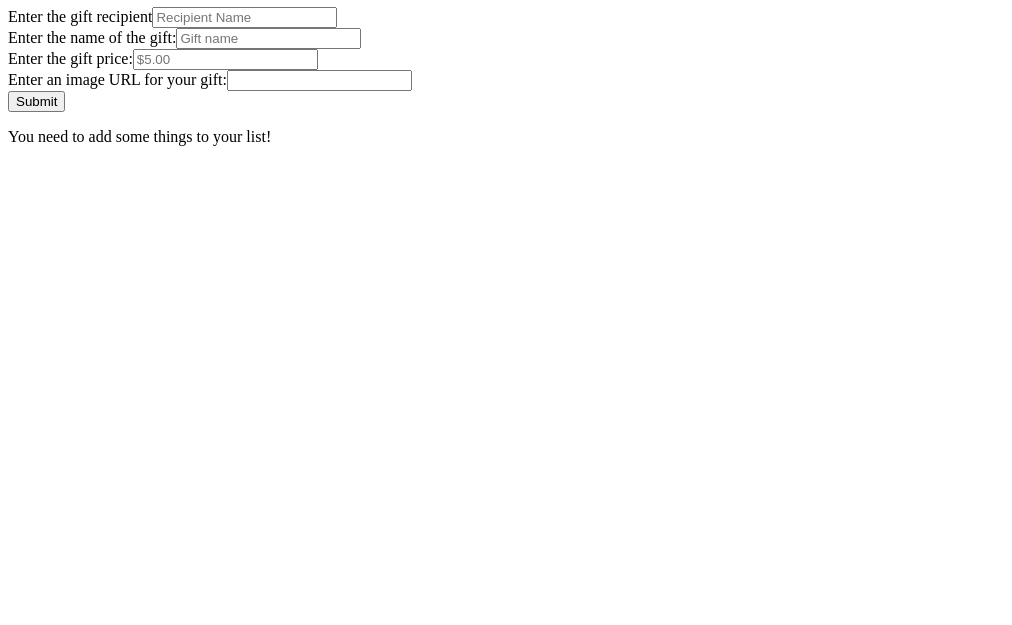
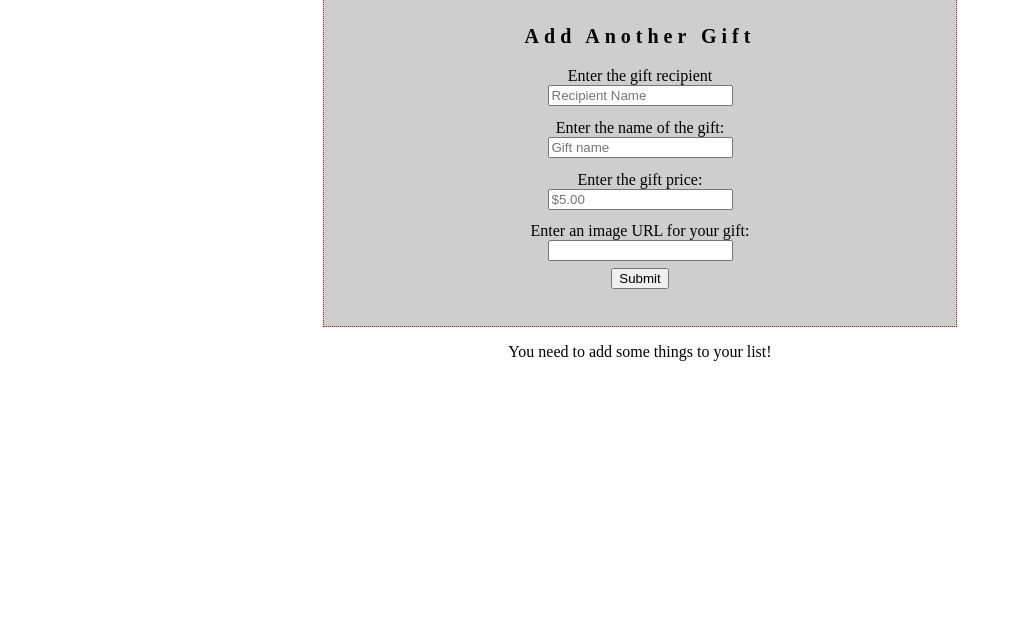
Before and after one commit to 3mi1y/react-playground, a React app: page / in a window 1280 px wide. Shown: the part 175-800 px from the top of the page, without its empty margins (0-1012 px from the left). Built offline with nearby package versions, Linux system fonts and the light colour scheme; a web font is replaced by a local one.

Commit message:
Added some styling and separated components

```diff
--- a/public/index.html
+++ b/public/index.html
@@ -11,6 +11,7 @@
     <link rel="manifest" href="%PUBLIC_URL%/manifest.json">
     <link rel="shortcut icon" href="%PUBLIC_URL%/favicon.ico">
     <link rel="stylesheet" href="https://maxcdn.bootstrapcdn.com/font-awesome/4.7.0/css/font-awesome.min.css" />
+    <link href="https://fonts.googleapis.com/css?family=Spectral+SC" rel="stylesheet">
     <!--
       Notice the use of %PUBLIC_URL% in the tags above.
       It will be replaced with the URL of the `public` folder during the build.
--- a/src/holidayShoppingList/App.js
+++ b/src/holidayShoppingList/App.js
@@ -2,9 +2,15 @@ import React from 'react'
 import Header from './Header'
 import ListContainer from './ListContainer'
 
+const styles = {
+  main: {
+    fontFamily: 'Spectral SC'
+  }
+}
+
 const App = () => {
   return (
-    <div>
+    <div styles={styles.main}>
       <Header
         title='Holiday Shopping List App'
         subheader='A handy tool to use for gift shopping'
--- /dev/null
+++ b/src/holidayShoppingList/Gift.js
@@ -0,0 +1,31 @@
+import React from 'react'
+import PropTypes from 'prop-types'
+
+const styles = {
+  giftContainer: {
+    display: 'flex',
+    flexDirection: 'column',
+    justifyContent: 'spaceAround',
+    alignItems: 'center'
+  },
+  image: {
+    maxWidth: '50%'
+  }
+}
+
+const Gift = ({item}) => {
+  return (
+    <div style={styles.giftContainer}>
+      <h3>Recipient: {item.recipientName}</h3>
+      <h5>Gift: {item.giftName}</h5>
+      <img style={styles.image} src={item.giftImage} />
+      <p>Price: ${item.giftPrice}</p>
+    </div>
+  )
+}
+
+Gift.propTypes = {
+  item: PropTypes.object.isRequired
+}
+
+export default Gift
--- a/src/holidayShoppingList/GiftForm.js
+++ b/src/holidayShoppingList/GiftForm.js
@@ -1,34 +1,56 @@
 import React from 'react'
 import PropTypes from 'prop-types'
 
+const styles = {
+  formContainer: {
+    width: '50%',
+    border: '1px dotted red',
+    fontFamily: 'Spectral SC',
+    backgroundColor: '#cecece',
+    paddingTop: '3%',
+    paddingBottom: '3%',
+    display: 'flex',
+    flexDirection: 'column',
+    alignItems: 'center'
+  },
+  header: {
+    letterSpacing: '5px',
+    fontSize: '20px'
+  },
+  inputContainer: {
+    display: 'flex',
+    flexDirection: 'column',
+    alignItems: 'center',
+    padding: '1%'
+  }
+}
+
 const GiftForm = ({ addGift, recipientNameChange, giftNameChange, giftPriceChange, giftImageChange }) => {
   return (
-    <div>
-      <h1>Enter a new gift:</h1>
-      <form onSubmit={addGift}>
-        <div>
+    <form onSubmit={addGift} style={styles.formContainer}>
+      <h1 style={styles.header}>Add Another Gift</h1>
+      <div style={styles.inputContainer}>
         <label>Enter the gift recipient</label>
         <input type='text' placeholder='Recipient Name' onChange={recipientNameChange} />
       </div>
 
-        <div>
+      <div style={styles.inputContainer}>
         <label>Enter the name of the gift:</label>
         <input type='text' placeholder='Gift name' onChange={giftNameChange} />
       </div>
 
-        <div>
+      <div style={styles.inputContainer}>
         <label>Enter the gift price:</label>
         <input type='number' placeholder='$5.00' onChange={giftPriceChange} />
       </div>
 
-        <div>
+      <div style={styles.inputContainer}>
         <label>Enter an image URL for your gift:</label>
         <input type='text' onChange={giftImageChange} />
       </div>
 
       <button type='submit'>Submit</button>
     </form>
-    </div>
   )
 }
 
--- a/src/holidayShoppingList/Header.js
+++ b/src/holidayShoppingList/Header.js
@@ -1,9 +1,19 @@
 import React from 'react'
 import PropTypes from 'prop-types'
 
+const styles = {
+  header: {
+    fontFamily: 'Spectral SC',
+    display: 'flex',
+    flexDirection: 'column',
+    justifyContent: 'spaceBetween',
+    alignItems: 'center'
+  }
+}
+
 const Header = ({title, subheader}) => {
   return (
-    <div>
+    <div style={styles.header}>
       <h1>{title}</h1>
       <h3>{subheader}</h3>
     </div>
--- a/src/holidayShoppingList/ListContainer.js
+++ b/src/holidayShoppingList/ListContainer.js
@@ -1,6 +1,18 @@
 import React, {Component} from 'react'
 import GiftForm from './GiftForm'
 import ListOfGifts from './ListOfGifts'
+
+const styles = {
+  giftContainer: {
+    display: 'flex',
+    flexDirection: 'column',
+    justifyContent: 'spaceAround',
+    alignItems: 'center'
+  },
+  image: {
+    maxWidth: '50%'
+  }
+}
 
 class ListContainer extends Component {
   state = {
@@ -56,7 +68,7 @@ class ListContainer extends Component {
 
   render () {
     return (
-      <div>
+      <div style={styles.giftContainer}>
         <GiftForm
           addGift={this.addGift}
           recipientNameChange={this.recipientNameChange}
--- a/src/holidayShoppingList/ListOfGifts.js
+++ b/src/holidayShoppingList/ListOfGifts.js
@@ -1,5 +1,6 @@
 import React from 'react'
 import PropTypes from 'prop-types'
+import Gift from './Gift'
 
 const ListOfGifts = ({ shoppingList }) => {
   return (
@@ -7,12 +8,7 @@ const ListOfGifts = ({ shoppingList }) => {
       {
         shoppingList.map((item) => {
           return (
-            <div>
-              <h3>Recipient: {item.recipientName}</h3>
-              <h5>Gift: {item.giftName}</h5>
-              <img src={item.giftImage} />
-              <p>Price: ${item.giftPrice}</p>
-            </div>
+            <Gift item={item} />
           )
         })
       }
```
Lines whose indentation alone changed are shown as unchanged.
